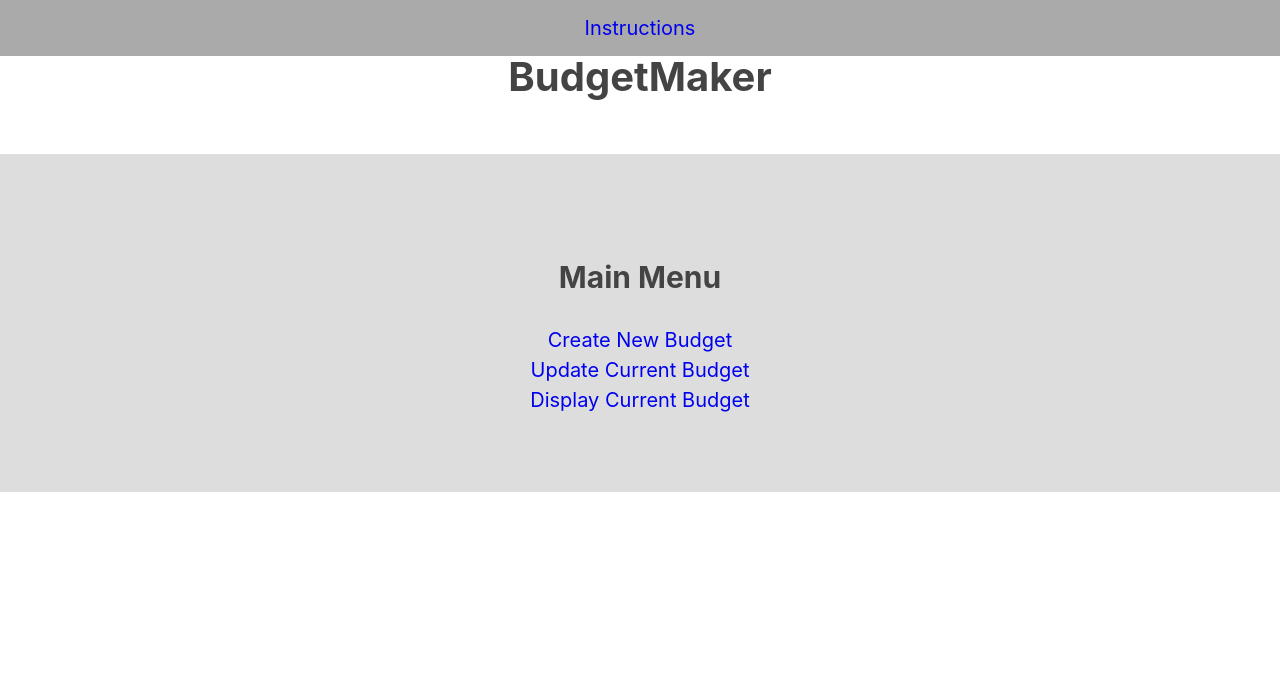
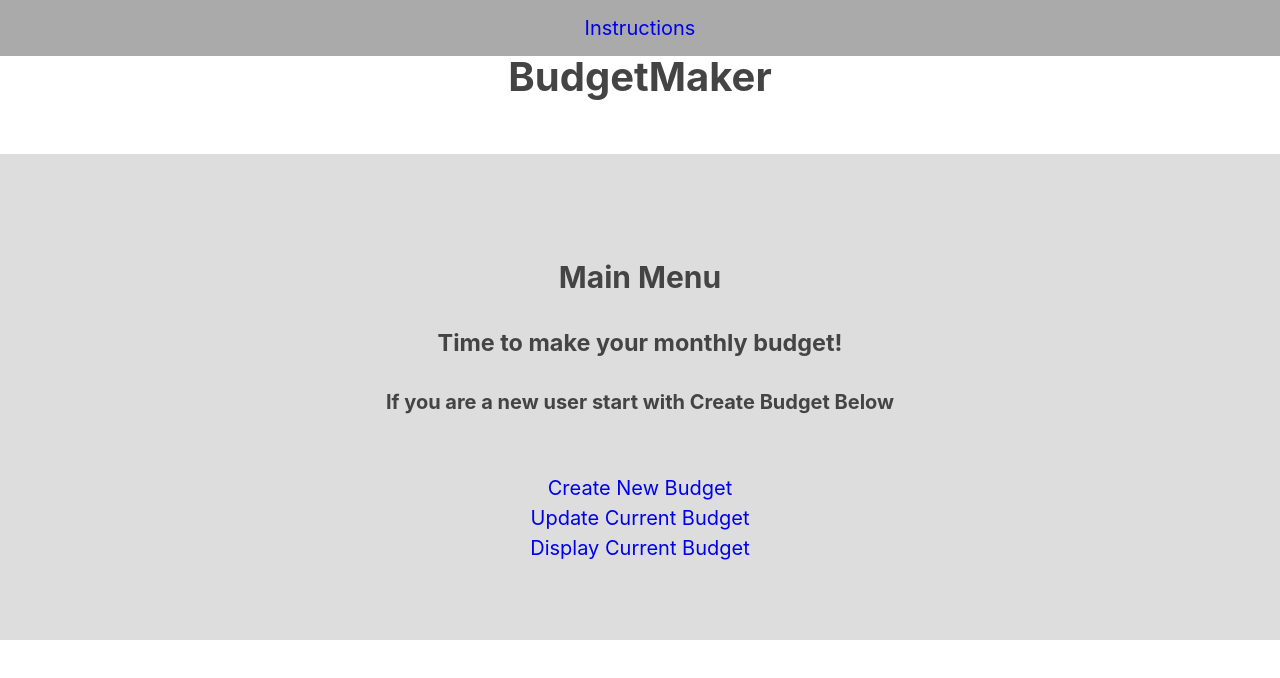
Before and after one commit to SteveKaragan/BudgetMaker, a React (Create React App) app: page /mainmenu in a window 1280 px wide. Shown: the top 678 px of the page. Built offline with nearby package versions, Linux system fonts and the light colour scheme.

Commit message:
vercel static version

```diff
--- a/package.json
+++ b/package.json
@@ -14,7 +14,7 @@
   },
   "scripts": {
     "start": "react-scripts start",
-    "build": "react-scripts build",
+    "build": "CI='' react-scripts build",
     "test": "react-scripts test",
     "eject": "react-scripts eject"
   },
--- a/src/mainmenu.js
+++ b/src/mainmenu.js
@@ -10,6 +10,9 @@ export default class MainMenu extends Component {
     return(
      <div>
        <h2>Main Menu</h2>
+       <h3>Time to make your monthly budget!</h3>
+       <h4>If you are a new user start with Create Budget Below</h4>
+       <br/>
        <NavLink to={'/newbudget'} >Create New Budget</NavLink>
        <br/>
        <NavLink to={'/newBudget'} >Update Current Budget</NavLink>
```
